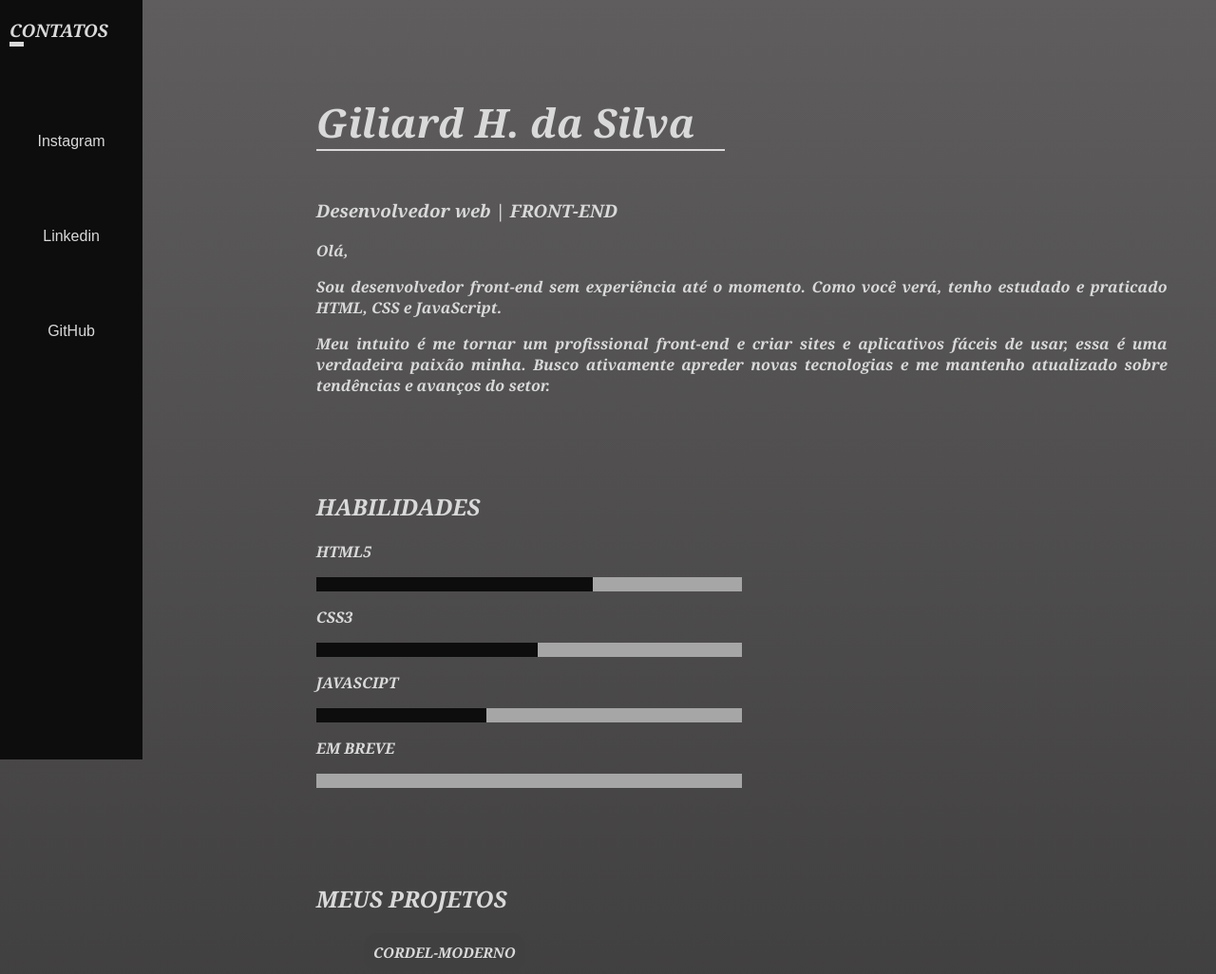
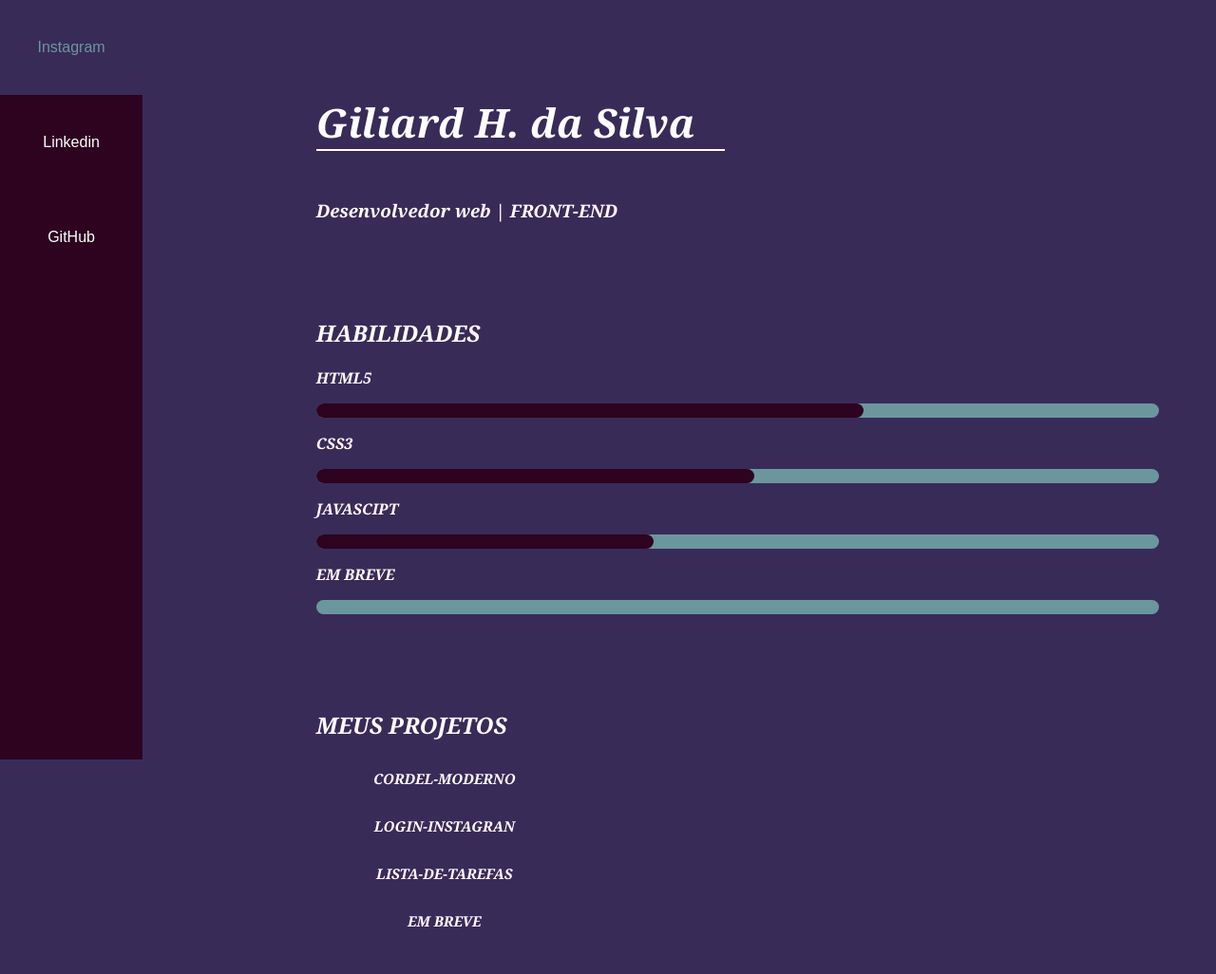
Before and after one commit to Giliard-Silva248/protifolio-pessoal, a plain HTML site: page index.html in a window 1280 px wide. Shown: the top 1026 px of the page at 95% size. Drawn offline with Linux system fonts and the light colour scheme.

Commit message:
style-pt3

```diff
--- a/css/style.css
+++ b/css/style.css
@@ -2,18 +2,18 @@
 @import url('https://fonts.googleapis.com/css2?family=Noto+Serif:ital,wght@1,700&display=swap');
 
 :root{
-    --cor1: #D9D9D9;
-    --cor2: #A6A6A6;
-    --cor3: #737373;
-    --cor4: #404040;
-    --cor5: #0D0D0D;
+    --cor1: #ffffff;
+    --cor2: #6C969D;
+    --cor3: #645E9D;
+    --cor4: #392B58;
+    --cor5: #2D0320;
 
     --font: 'Noto Serif', serif;;
 }
 
 
 body{
-    background-image: linear-gradient(to top, #0d0d0d, #373636, #5f5d5d);
+    background-color: var(--cor4);
     color: var(--cor1);
     font-family: var(--font);
     height: 100%;
@@ -50,16 +50,7 @@ body{
     position: fixed;
     top: 0;
 }
-.title-cont{
-    margin-top: 10%;
-    margin-bottom: 50px;
-}
-.title-cont h3{
-    border-bottom: 5px solid var(--cor1);
-    width: 10%;
 
-    margin-left: 10px;
-}
 .inst,
 .linke,
 .gith{
@@ -78,8 +69,8 @@ body{
     color: var(--cor1);
 }
 .botao:hover{
-    background-color: var(--cor3);
-    color: var(--cor5);
+    background-color: var(--cor4);
+    color: var(--cor2);
 }
 
 
@@ -100,24 +91,28 @@ body{
 
 /*HABILIDADES*/
 .progress-bar{
-    width: 50%;
+    width: 99%;
     height: 15px;
     background-color: var(--cor2);
     display: flex;
+    border-radius: 10px;
 }
 .html::before{
     content: "";
     width: 65%;
+    border-radius: 10px;
     background-color: var(--cor5);
 }
 .css::before{
     content: "";
     width: 52%;
+    border-radius: 10px;
     background-color: var(--cor5);
 }
 .js::before{
     content: "";
     width: 40%;
+    border-radius: 10px;
     background-color: var(--cor5);
 }
 
@@ -171,6 +166,14 @@ body{
     justify-content: center;
 }
 
+@media(min-width: 1401px){
+
+    .conteudos{
+        width: 97%;
+        margin: auto;
+        margin-left: 3%;
+    }
+}
 @media(max-width: 1400px){
     .externo{
         width: 99.99%;
--- a/index.html
+++ b/index.html
@@ -10,9 +10,6 @@
 <body class="container externo">
 
     <nav class="contatos">
-        <div class="title-cont">
-            <h3>CONTATOS</h3>
-        </div>
         <a href="https://www.instagram.com/giliard.hs/" target="_blank" rel="noopener noreferrer" class="inst">
             <input type="button" value="Instagram" class="botao">
         </a>
@@ -28,10 +25,6 @@
         <main class="apresentacao">
             <h1>Giliard H. da Silva</h1>
             <h3>Desenvolvedor web | FRONT-END</h3>
-                <p>Olá,</p>
-                <p> Sou desenvolvedor front-end sem experiência até o momento. Como você verá, tenho estudado e praticado HTML, CSS e JavaScript.</p>
-                <p>Meu intuito é me tornar um profissional front-end e criar sites e aplicativos fáceis de usar, essa é uma verdadeira paixão minha. Busco ativamente apreder novas tecnologias e me mantenho atualizado sobre tendências e avanços do setor.
-                </p>
         </main>
         <article class="habilidades">
             <h2>HABILIDADES</h2>
@@ -54,6 +47,7 @@
             <ol>
                 <li><a href="https://giliard-silva248.github.io/CORDEL-MODERNO/" target="_blank" rel="noopener noreferrer">CORDEL-MODERNO</a></li>
                 <li><a href="https://giliard-silva248.github.io/LOGIN-INSTAGRAN/" target="_blank" rel="noopener noreferrer">LOGIN-INSTAGRAN</a></li>
+                <li><a href="https://giliard-silva248.github.io/LISTA-DE-TAREFAS/" target="_blank" rel="noopener noreferrer">LISTA-DE-TAREFAS</a></li>
                 <li><a href="">EM BREVE</a></li>
             </ol>
         </article>
```
